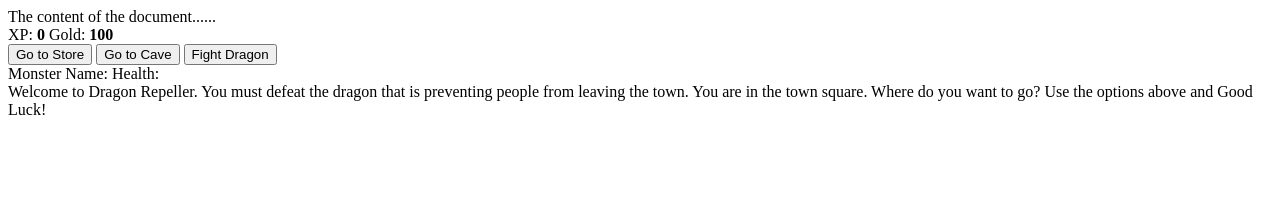
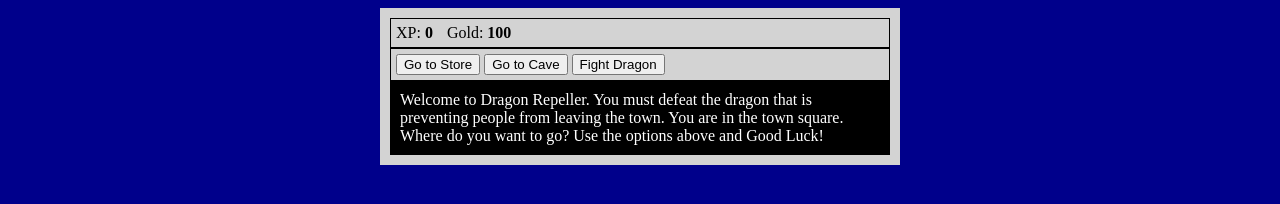
Before and after one commit to avikeseal/dragonrepellergame, a plain HTML site: page index.html in a window 1280 px wide. Drawn offline with Linux system fonts and the light colour scheme.

Commit message:
resolving bug issue in body element

```diff
--- a/index.html
+++ b/index.html
@@ -3,12 +3,12 @@
 
 <head>
     <meta charset="UTF-8">
+    <meta name="viewport" content="width=device-width, initial-scale=1.0">
     <title>RPG - Dragon Repeller</title>
     <link rel="stylesheet" href="style.css">
 </head>
 
 <body>
-The content of the document......
 <div id="game">
     <div id="stats">
         <span class="stat">
@@ -38,6 +38,7 @@ The content of the document......
         You are in the town square. Where do you want to go? Use the options above and Good Luck!
     </div>
 </div>
+<script src="script.js"></script>
 </body>
 
 </html>
--- a/style.css
+++ b/style.css
@@ -0,0 +1,41 @@
+body {
+    background-color: darkblue;
+}
+
+#text {
+    background-color: black;
+    color: white;
+    padding: 10px;
+}
+
+#game {
+    max-width: 500px;
+    max-height: 400px;
+    background-color: lightgray;
+    color: white;
+    margin: 0 auto;
+    padding: 10px;
+}
+
+#controls {
+    border: 1px black solid;
+    padding: 5px;
+}
+
+#stats {
+    border: 1px black solid;
+    color: black;
+    padding: 5px;
+}
+
+#monsterStats {
+    display: none;
+    border: 1px black solid;
+    color: white;
+    padding: 5px;
+    background-color: red;
+}
+
+.stat {
+    padding-right: 10px;
+}
```
